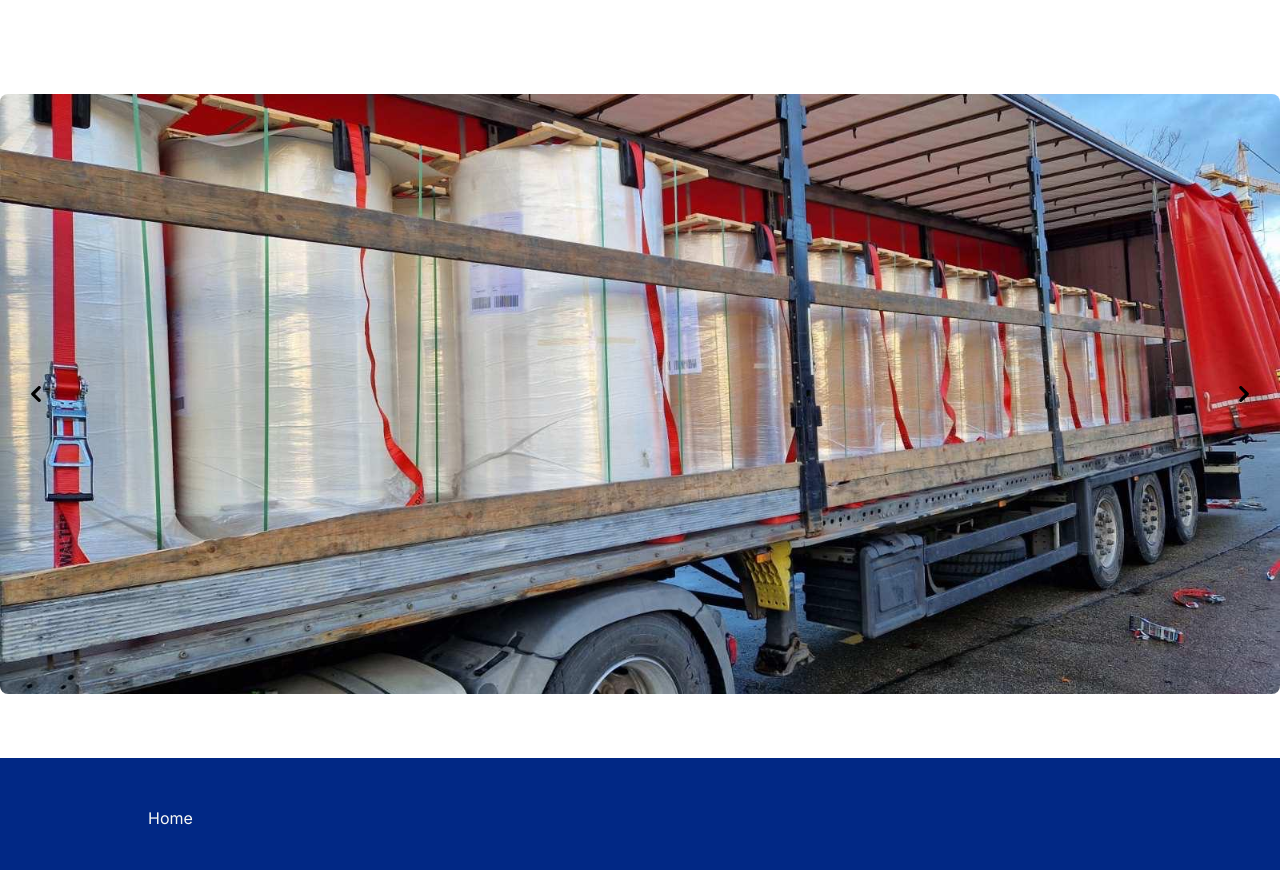
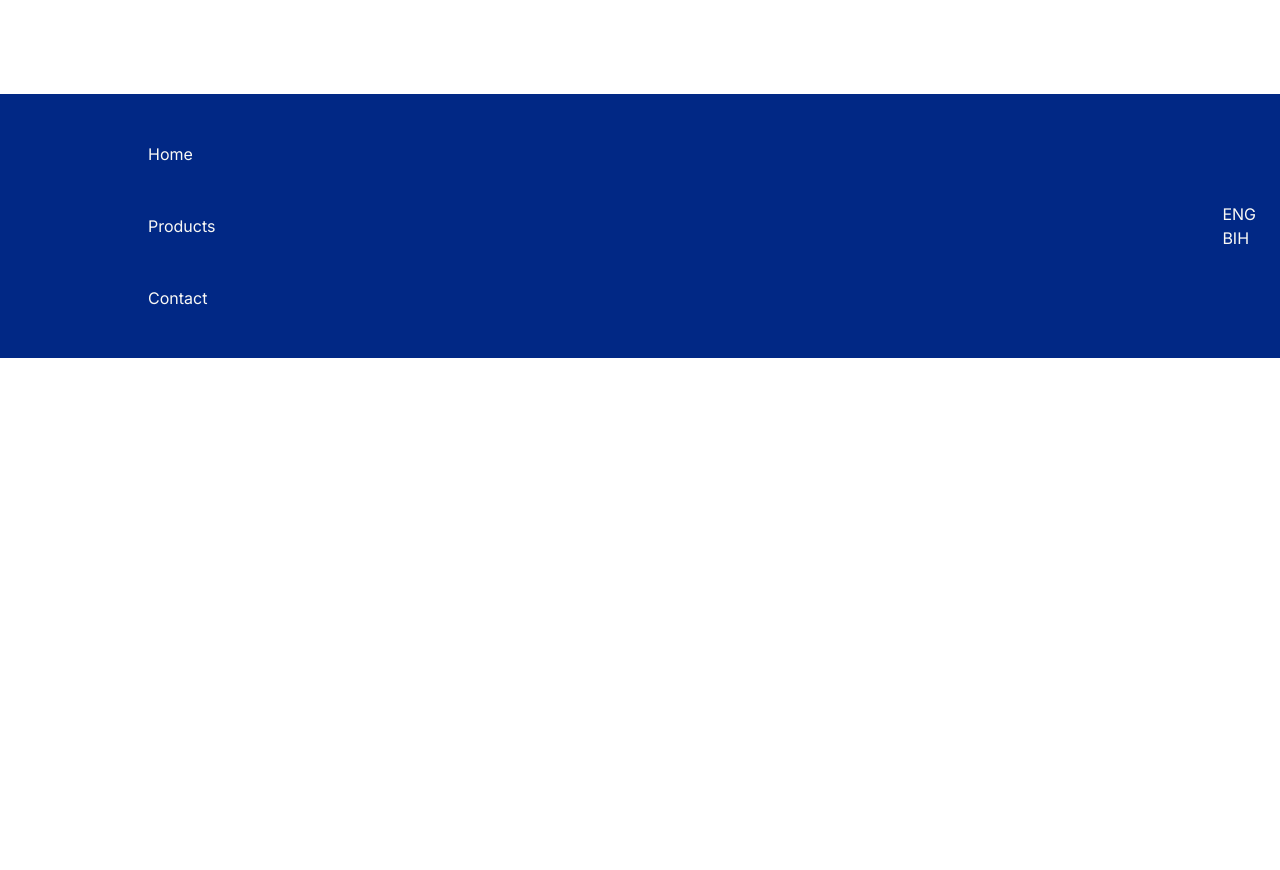
Before and after one commit to theephraimicarus/unitasTeplica, a Next.js app in the folder unitas/: page / in a window 1280 px wide. Shown: the part 1208-2078 px from the top of the page. After the commit the page ends 1566 px from the top, so only its background shows below. Built offline with nearby package versions, Linux system fonts and the light colour scheme.

Commit message:
slideshow

```diff
--- a/unitas/app/components/hero.tsx
+++ b/unitas/app/components/hero.tsx
@@ -72,56 +72,7 @@ export default function Hero() {
         </div>
       </div>
 
-      <div className="relative mt-8 lg:flex lg:mt-24">
-      <div id="default-carousel" className="relative w-full" data-carousel="slide">
 
-    <div className="relative h-56 lg:h-[600px] overflow-hidden rounded-lg md:h-96">
-
-        <div className="duration-700 ease-in-out" data-carousel-item>
-            <Image src={HeroSlideImage} className="absolute block w-full -translate-x-1/2 -translate-y-1/2 top-1/2 left-1/2" alt="..."/>
-        </div>
-        <div className="hidden duration-700 ease-in-out" data-carousel-item>
-            <Image src={HeroImage} className="absolute block w-full -translate-x-1/2 -translate-y-1/2 top-1/2 left-1/2" alt="..."/>
-        </div>
-
-        <div className="hidden duration-700 ease-in-out" data-carousel-item>
-            <Image src={HeroImage} className="absolute block w-full -translate-x-1/2 -translate-y-1/2 top-1/2 left-1/2" alt="..."/>
-        </div>
-        <div className="hidden duration-700 ease-in-out" data-carousel-item>
-            <Image src={HeroImage} className="absolute block w-full -translate-x-1/2 -translate-y-1/2 top-1/2 left-1/2" alt="..."/>
-        </div>
-
-        <div className="hidden duration-700 ease-in-out" data-carousel-item>
-            <Image src={HeroImage} className="absolute block w-full -translate-x-1/2 -translate-y-1/2 top-1/2 left-1/2" alt="..."/>
-        </div>
-    </div>
-
-    <div className="absolute z-30 flex -translate-x-1/2 bottom-5 left-1/2 space-x-3 rtl:space-x-reverse">
-        <button type="button" className="w-3 h-3 rounded-full" aria-current="true" aria-label="Slide 1" data-carousel-slide-to="0"></button>
-        <button type="button" className="w-3 h-3 rounded-full" aria-current="false" aria-label="Slide 2" data-carousel-slide-to="1"></button>
-        <button type="button" className="w-3 h-3 rounded-full" aria-current="false" aria-label="Slide 3" data-carousel-slide-to="2"></button>
-        <button type="button" className="w-3 h-3 rounded-full" aria-current="false" aria-label="Slide 4" data-carousel-slide-to="3"></button>
-        <button type="button" className="w-3 h-3 rounded-full" aria-current="false" aria-label="Slide 5" data-carousel-slide-to="4"></button>
-    </div>
-
-    <button type="button" className="absolute top-0 start-0 z-30 flex items-center justify-center h-full px-4 cursor-pointer group focus:outline-none" data-carousel-prev>
-        <span className="inline-flex items-center justify-center w-10 h-10 rounded-full bg-white/30 dark:bg-gray-800/30 group-hover:bg-white/50 dark:group-hover:bg-gray-800/60 group-focus:ring-4 group-focus:ring-white dark:group-focus:ring-gray-800/70 group-focus:outline-none">
-            <svg className="w-4 h-4 text-white dark:text-gray-800 rtl:rotate-180" aria-hidden="true" xmlns="http://www.w3.org/2000/svg" fill="none" viewBox="0 0 6 10">
-                <path stroke="currentColor" stroke-linecap="round" stroke-linejoin="round" stroke-width="2" d="M5 1 1 5l4 4"/>
-            </svg>
-            <span className="sr-only">Previous</span>
-        </span>
-    </button>
-    <button type="button" className="absolute top-0 end-0 z-30 flex items-center justify-center h-full px-4 cursor-pointer group focus:outline-none" data-carousel-next>
-        <span className="inline-flex items-center justify-center w-10 h-10 rounded-full bg-white/30 dark:bg-gray-800/30 group-hover:bg-white/50 dark:group-hover:bg-gray-800/60 group-focus:ring-4 group-focus:ring-white dark:group-focus:ring-gray-800/70 group-focus:outline-none">
-            <svg className="w-4 h-4 text-white dark:text-gray-800 rtl:rotate-180" aria-hidden="true" xmlns="http://www.w3.org/2000/svg" fill="none" viewBox="0 0 6 10">
-                <path stroke="currentColor" stroke-linecap="round" stroke-linejoin="round" stroke-width="2" d="m1 9 4-4-4-4"/>
-            </svg>
-            <span className="sr-only">Next</span>
-        </span>
-    </button>
-</div>
-      </div>
     </div>
   );
 }
--- /dev/null
+++ b/unitas/app/components/slide.jsx
@@ -0,0 +1,58 @@
+// components/Slideshow.js
+import Image from "next/image";
+import { useState, useEffect } from 'react';
+import Image1 from "../../public/assets/heroslideshowimage.jpg"
+import Image2 from "../../public/assets/kraftimage.jpg"
+import Image3 from "../../public/assets/lwc.jpg"
+
+export default function Slideshow(){
+
+const images = [
+  Image1,
+  Image2,
+  Image3,
+  // Add more image URLs here
+];
+
+  const [currentSlide, setCurrentSlide] = useState(0);
+
+  useEffect(() => {
+    const interval = setInterval(() => {
+      setCurrentSlide((prevSlide) => (prevSlide === images.length - 1 ? 0 : prevSlide + 1));
+    }, 5000);
+
+    return () => clearInterval(interval);
+  }, []);
+
+  const nextSlide = () => {
+    setCurrentSlide((prevSlide) => (prevSlide === images.length - 1 ? 0 : prevSlide + 1));
+  };
+
+  const prevSlide = () => {
+    setCurrentSlide((prevSlide) => (prevSlide === 0 ? images.length - 1 : prevSlide - 1));
+  };
+
+  return (
+    <div className="relative h-full lg:h-[700px] lg:flex lg:mt-24">
+      <div className="overflow-hidden rounded-lg">
+      <Image
+            src={images[currentSlide]}
+            alt="hero image"
+            className="object-cover lg:rounded-bl-[10px] lg:hover:rounded-bl-[50px] lg:rounded-tr-[10px] lg:hover:rounded-tr-[50px]"
+          />
+        <button
+          className="absolute top-1/2 left-2 transform -translate-y-1/2 p-2 bg-gray-800 text-white rounded-full focus:outline-none"
+          onClick={prevSlide}
+        >
+          {'<'}
+        </button>
+        <button
+          className="absolute top-1/2 right-2 transform -translate-y-1/2 p-2 bg-gray-800 text-white rounded-full focus:outline-none"
+          onClick={nextSlide}
+        >
+          {'>'}
+        </button>
+      </div>
+    </div>
+  );
+};
```
